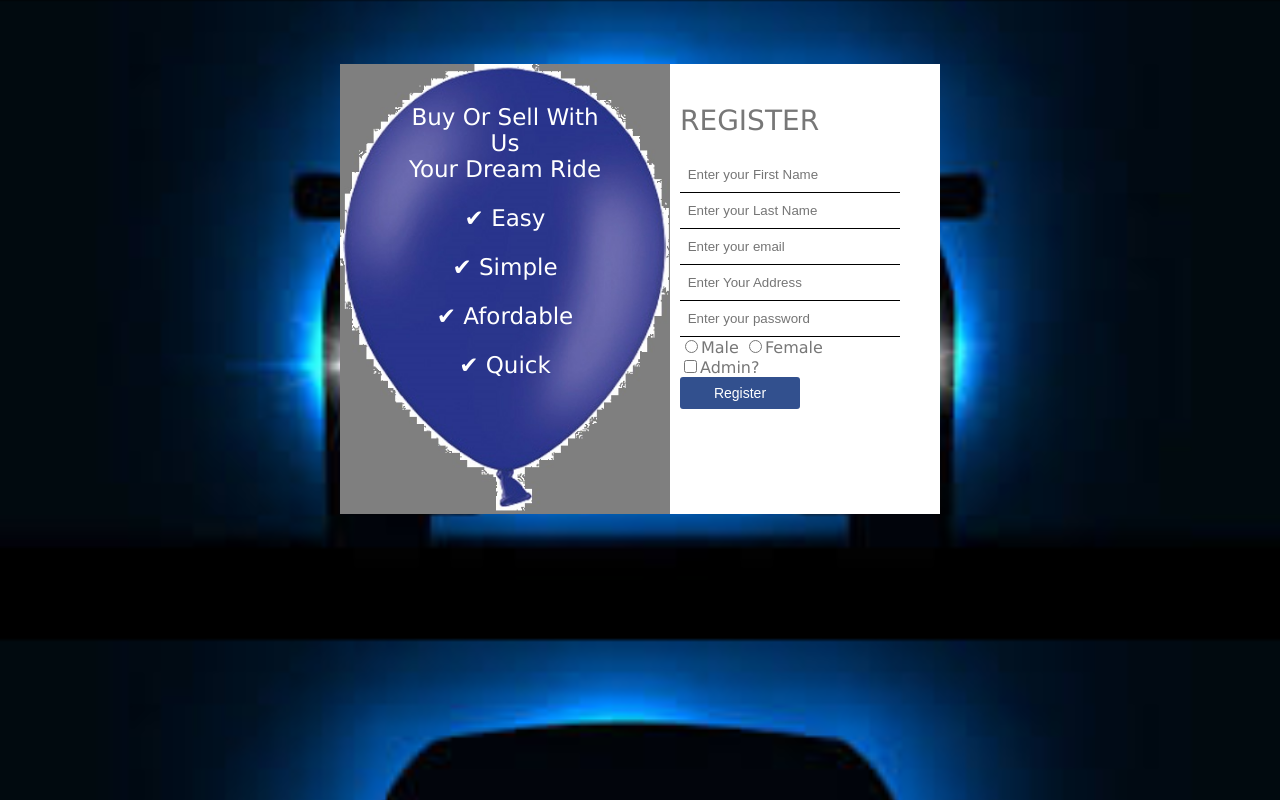
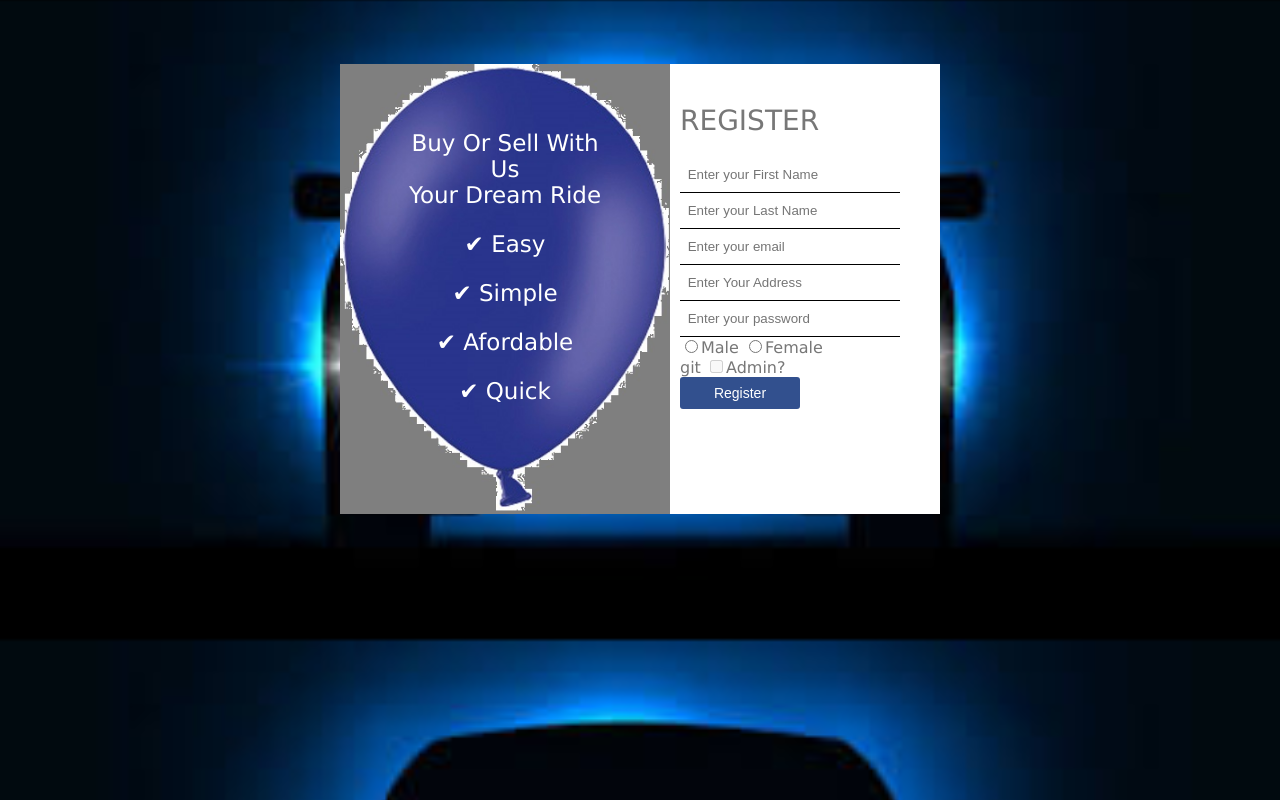
Before and after one commit to UsanaseD/AutoMart, a plain HTML site: page UI/pages/Sign Up.html in a window 1280 px wide. Drawn offline with Linux system fonts and the light colour scheme.

Commit message:
feature(signup-form):add sign up form layout[Start #165904857

```diff
--- a/UI/pages/Sign Up.html
+++ b/UI/pages/Sign Up.html
@@ -17,12 +17,12 @@
                             <input type="password" name="password" placeholder=" Enter your password"/>
                             <input type="radio" name="admincheckbox" value="Male">Male
                             <input type="radio" name="admincheckbox" value="Female">Female</br>
-                            <input type="checkbox" name="admincheckbox">Admin?</br>
+git                            <input type="checkbox" name="admincheckbox" disabled>Admin?</br>
                             <button type="submit" name="submit"><a href="client.html">Register</a></button>
                         </form>
                     </div>
                 <div class="left-box">
-                 <span class="socialn"> Buy Or Sell With </br>Us</br> Your Dream Ride
+                 <span class="socialn"> </br>Buy Or Sell With </br>Us</br> Your Dream Ride
 
                      <p>&#10004 Easy</p>
                      <p>&#10004 Simple</p>
```
